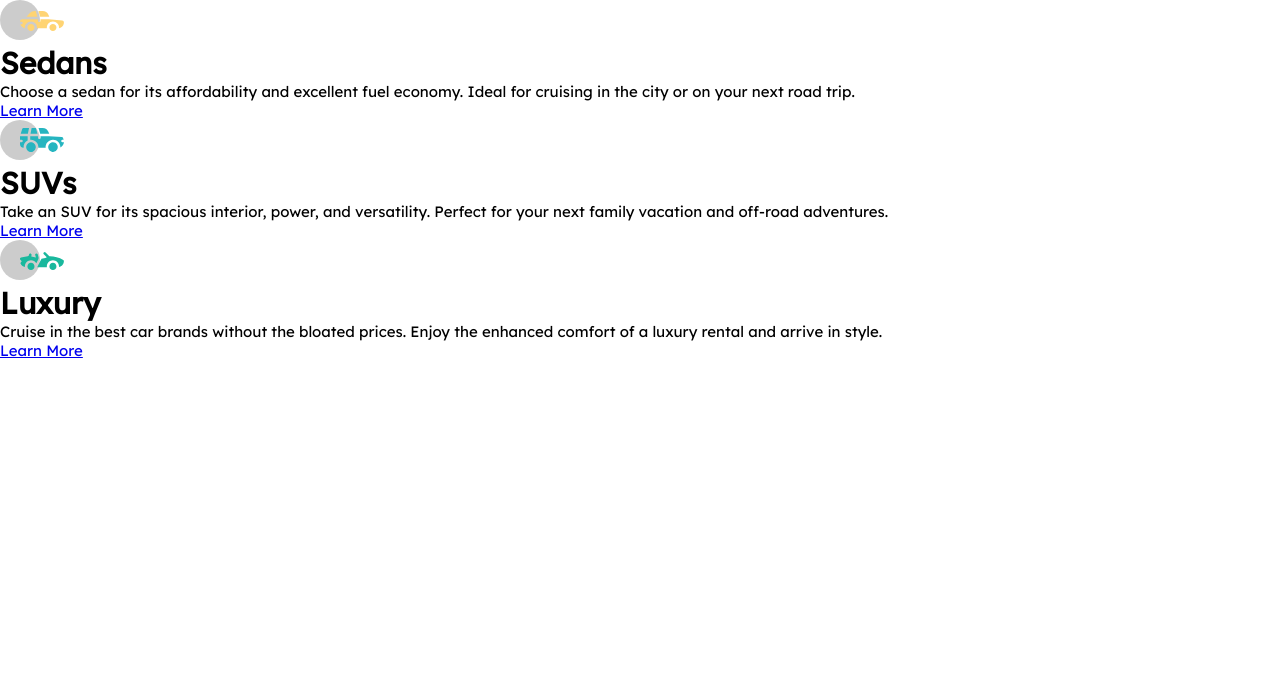
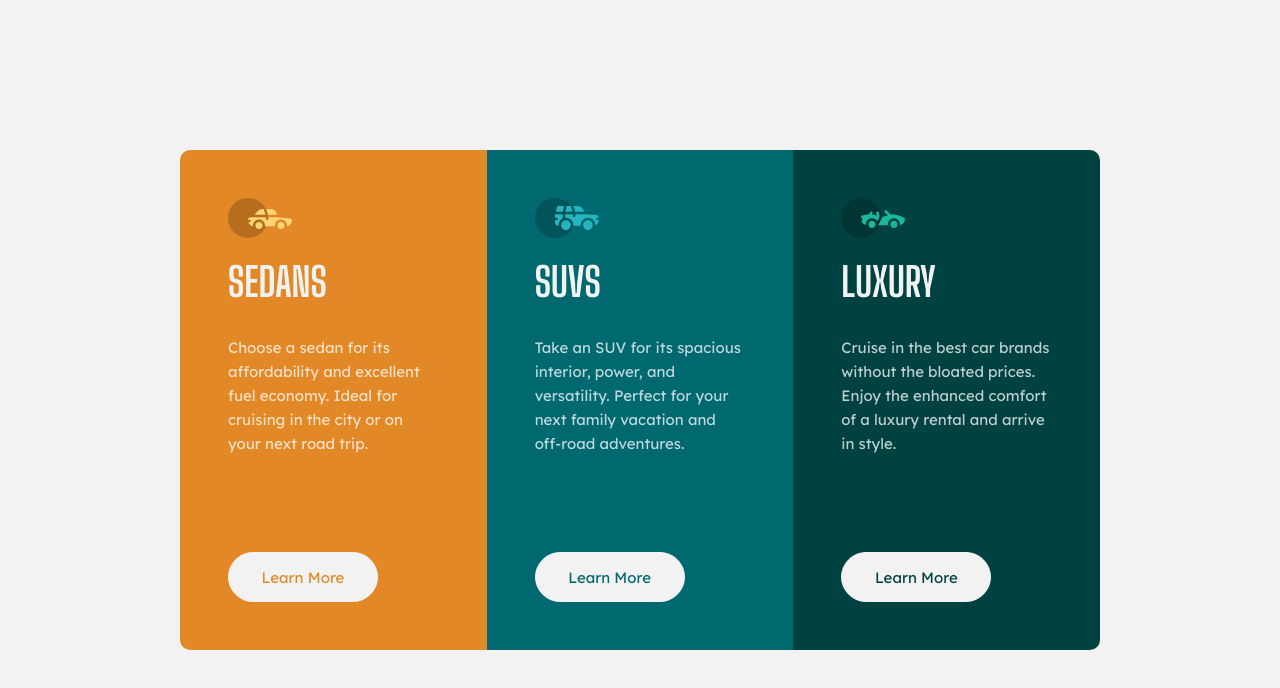
Before and after one commit to MaMasoud/3-column-preview-card-component-main, a plain HTML site: page index.html in a window 1280 px wide. Drawn offline with Linux system fonts and the light colour scheme.

Commit message:
finish desktop

```diff
--- a/index.html
+++ b/index.html
@@ -14,25 +14,37 @@
 <body>
   <div class="container">
     <div class="card">
+      <div class="image">
         <img src="./images/icon-sedans.svg" alt="">
+      </div>
+      <div class="text">
         <h1>Sedans</h1>
         <p>Choose a sedan for its affordability and excellent fuel economy. Ideal for cruising in the city
           or on your next road trip.</p>
-      <a href="#">Learn More</a>
+      </div>
+      <a href="#" class="link">Learn More</a>
     </div>
     <div class="card">
+      <div class="image">
         <img src="./images/icon-suvs.svg" alt="">
+      </div>
+      <div class="text">
         <h1>SUVs</h1>
         <p>Take an SUV for its spacious interior, power, and versatility. Perfect for your next family vacation
           and off-road adventures.</p>
-      <a href="#">Learn More</a>
+      </div>
+      <a href="#" class="link">Learn More</a>
     </div>
     <div class="card">
+      <div class="image">
         <img src="./images/icon-luxury.svg" alt="">
+      </div>
+      <div class="text">
         <h1>Luxury</h1>
         <p>Cruise in the best car brands without the bloated prices. Enjoy the enhanced comfort of a luxury
           rental and arrive in style.</p>
-      <a href="#">Learn More</a>
+      </div>
+      <a href="#" class="link">Learn More</a>
     </div>
   </div>
 
--- a/style.css
+++ b/style.css
@@ -1,3 +1,12 @@
+/* Primary
+Bright orange: hsl(31, 77%, 52%)
+Dark cyan: hsl(184, 100%, 22%)
+Very dark cyan: hsl(179, 100%, 13%)
+
+Neutral
+Transparent white (paragraphs): hsla(0, 0%, 100%, 0.75)
+Very light gray (background, headings, buttons): hsl(0, 0%, 95%) */
+
 @import url('https://fonts.googleapis.com/css2?family=Big+Shoulders+Display:wght@700&family=Lexend+Deca&display=swap');
 *{
     /* font-family: 'Big Shoulders Display', cursive; */
@@ -10,4 +19,72 @@
 }
 body{
     font-size: 15px;
+    min-height: 100vh;
+    display: flex;
+    justify-content: center;
+    align-items: center;
+    background-color: hsl(0, 0%, 95%);
 }
+.container{
+    width: 920px;
+    height: 500px;
+    border-radius: 10px;
+    background-color: white;
+    display: grid;
+    grid-template-columns: repeat(3, 1fr);
+    overflow: hidden;
+}
+.container .card{
+    padding: 48px;
+    display: flex;
+    flex-direction: column;
+    justify-content: space-between;
+}
+.container .card:first-child{
+    background-color: hsl(31, 77%, 52%);
+}
+.container .card:nth-child(2){
+    background-color: hsl(184, 100%, 22%);
+}
+.container .card:last-child{
+    background-color: hsl(179, 100%, 13%);
+}
+.container .card .text{
+    margin-top: -80px;
+}
+.container .card h1{
+    font-family: 'Big Shoulders Display', cursive;
+    color: hsl(0, 0%, 95%);
+    font-size: 40px;
+    text-transform: uppercase;
+    margin-bottom: 30px;
+}
+.container .card p{
+    color: hsla(0, 0%, 100%, 0.75);
+    line-height: 1.6;
+}
+.container .link{
+    text-decoration: none;
+    width: 150px;
+    height: 50px;
+    display: flex;
+    align-items: center;
+    justify-content: center;
+    background-color: hsl(0, 0%, 95%);
+    border: 1px solid hsl(0, 0%, 95%);
+    border-radius: 25px;
+    transition: 0.3s;
+}
+.container .link:hover{
+    background-color: transparent;
+    color: hsl(0, 0%, 95%) !important;
+}
+.container .card:nth-child(1) .link{
+    color: hsl(31, 77%, 52%);
+}
+.container .card:nth-child(2) .link{
+    color: hsl(184, 100%, 22%);
+}
+.container .card:nth-child(3) .link{
+    color: hsl(179, 100%, 13%);
+}
```
Lines whose indentation alone changed are shown as unchanged.
